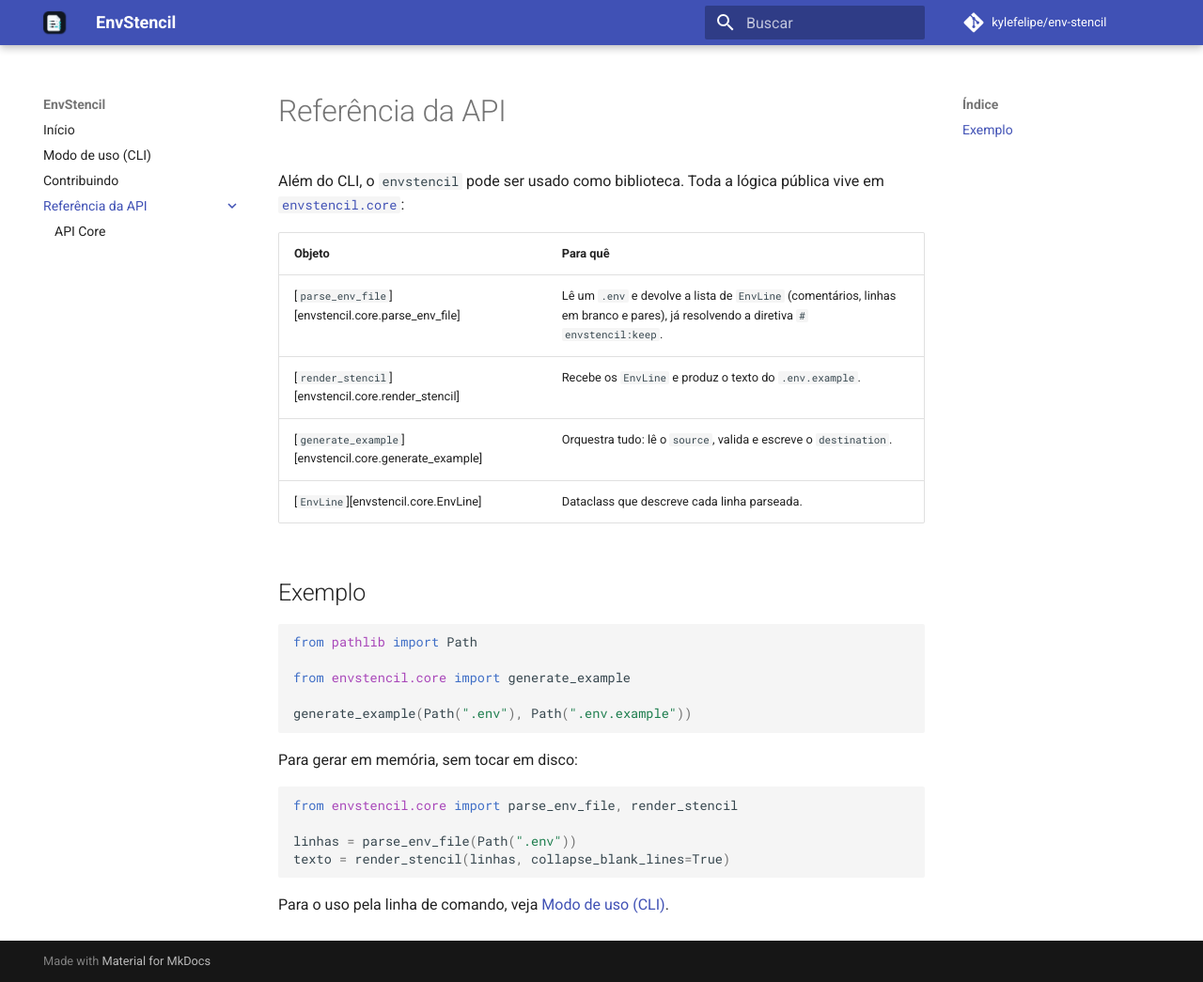
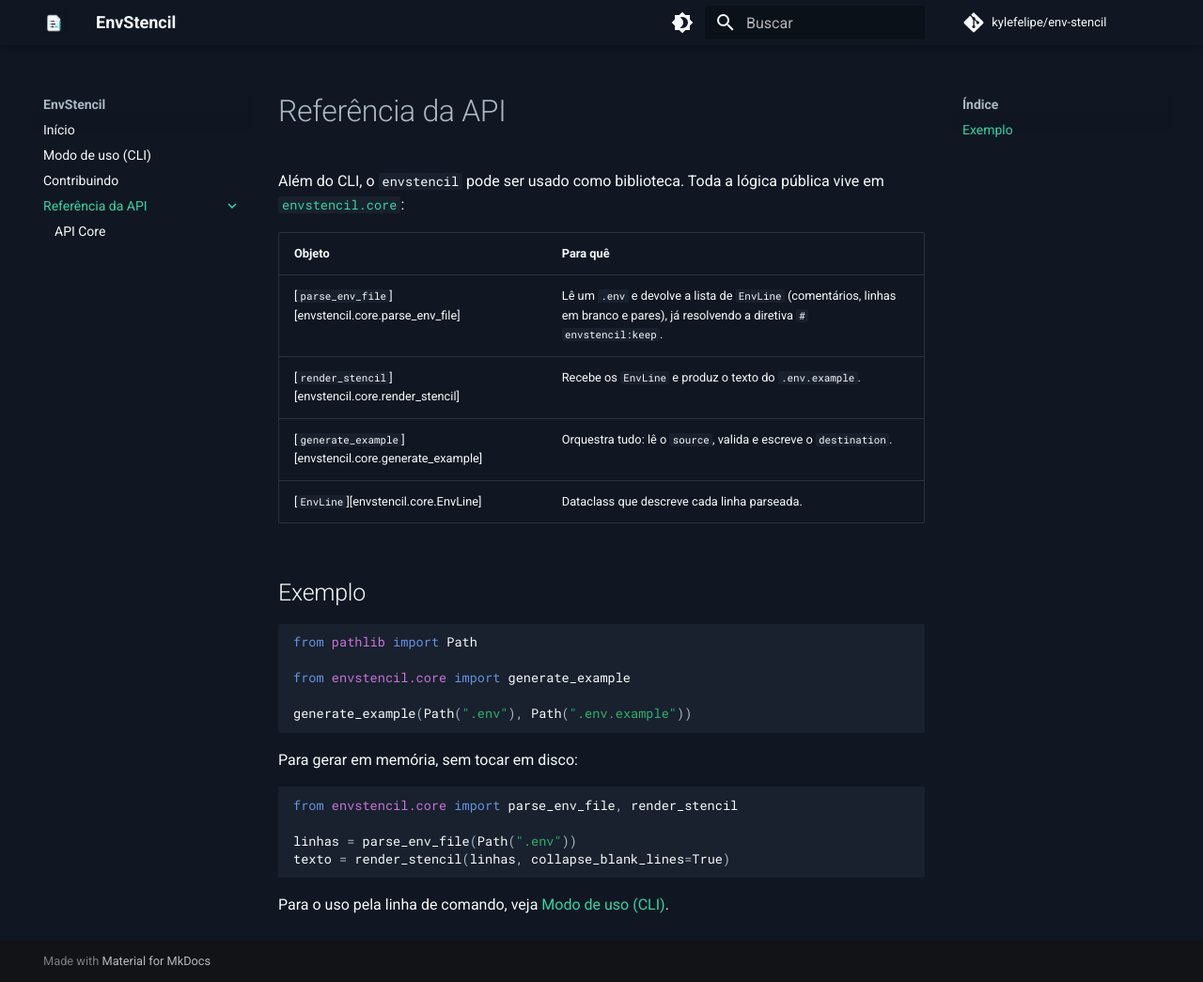
Before and after one commit to kylefelipe/env-stencil, an MkDocs documentation site: the page built from docs/api/index.md, in a window 1280 px wide and 1045 px high. Shown: the whole window at 94% size. Built offline with MkDocs 1.6.1 and Material for MkDocs 9.7.7, drawn with Linux system fonts in a browser that asks for light colours; comment, search, counter and statistics services are not loaded.

Commit message:
docs: tema escuro-primeiro com a paleta da marca
palette custom (slate padrão + toggle claro); extra.css mapeia os
tokens: #101722 base, #18212d superfícies, #31d6a3 verde (links),
#16a7c9 ciano (acento).

```diff
--- a/docs/stylesheets/extra.css
+++ b/docs/stylesheets/extra.css
@@ -3,3 +3,50 @@
   margin-left: auto;
   margin-right: auto;
 }
+
+/* ── Paleta da marca ──────────────────────────────────────────── */
+:root {
+  --brand-primary: #31d6a3; /* verde — destaques, links */
+  --brand-accent: #16a7c9; /* ciano — hover, estados ativos */
+  --brand-bg: #101722; /* fundo escuro */
+  --brand-surface: #18212d; /* cards, blocos de código */
+  --brand-text: #f7fafc; /* texto em fundo escuro */
+  --brand-text-muted: #a9b7c2; /* texto secundário */
+  --brand-border: #c7d2da; /* bordas e divisores (tema claro) */
+  --brand-surface-light: #dce6ec; /* superfícies do tema claro */
+}
+
+/* Barra do topo: sempre o tom escuro da marca ("cara de terminal") */
+[data-md-color-primary="custom"] {
+  --md-primary-fg-color: var(--brand-bg);
+  --md-primary-fg-color--light: var(--brand-bg);
+  --md-primary-fg-color--dark: var(--brand-bg);
+  --md-primary-bg-color: var(--brand-text);
+  --md-primary-bg-color--light: rgba(247, 250, 252, 0.7);
+}
+
+/* Acento: ciano — hover, item ativo, foco */
+[data-md-color-accent="custom"] {
+  --md-accent-fg-color: var(--brand-accent);
+  --md-accent-fg-color--transparent: rgba(22, 167, 201, 0.1);
+}
+
+/* ── Tema escuro (padrão) ─────────────────────────────────────── */
+[data-md-color-scheme="slate"] {
+  --md-default-bg-color: var(--brand-bg);
+  --md-default-fg-color: var(--brand-text);
+  --md-default-fg-color--light: var(--brand-text-muted);
+  --md-default-fg-color--lighter: rgba(169, 183, 194, 0.5);
+  --md-default-fg-color--lightest: rgba(169, 183, 194, 0.14);
+  --md-code-bg-color: var(--brand-surface);
+  --md-code-fg-color: var(--brand-text);
+  --md-typeset-a-color: var(--brand-primary);
+}
+
+/* ── Tema claro (toggle) ──────────────────────────────────────── */
+[data-md-color-scheme="default"] {
+  --md-code-bg-color: var(--brand-surface-light);
+  --md-typeset-table-color: var(--brand-border);
+  /* verde escurecido: o #31d6a3 puro reprova em contraste sobre fundo claro */
+  --md-typeset-a-color: #0f8f68;
+}
--- a/mkdocs.yml
+++ b/mkdocs.yml
@@ -10,6 +10,20 @@
   favicon: assets/envstencil-symbol-1024.png
   features:
     - navigation.indexes
+  palette:
+    # Escuro por padrão (base da marca: #101722)
+    - scheme: slate
+      primary: custom
+      accent: custom
+      toggle:
+        icon: material/brightness-4
+        name: Mudar para o modo claro
+    - scheme: default
+      primary: custom
+      accent: custom
+      toggle:
+        icon: material/brightness-7
+        name: Mudar para o modo escuro
 
 nav:
   - Início: index.md
```
